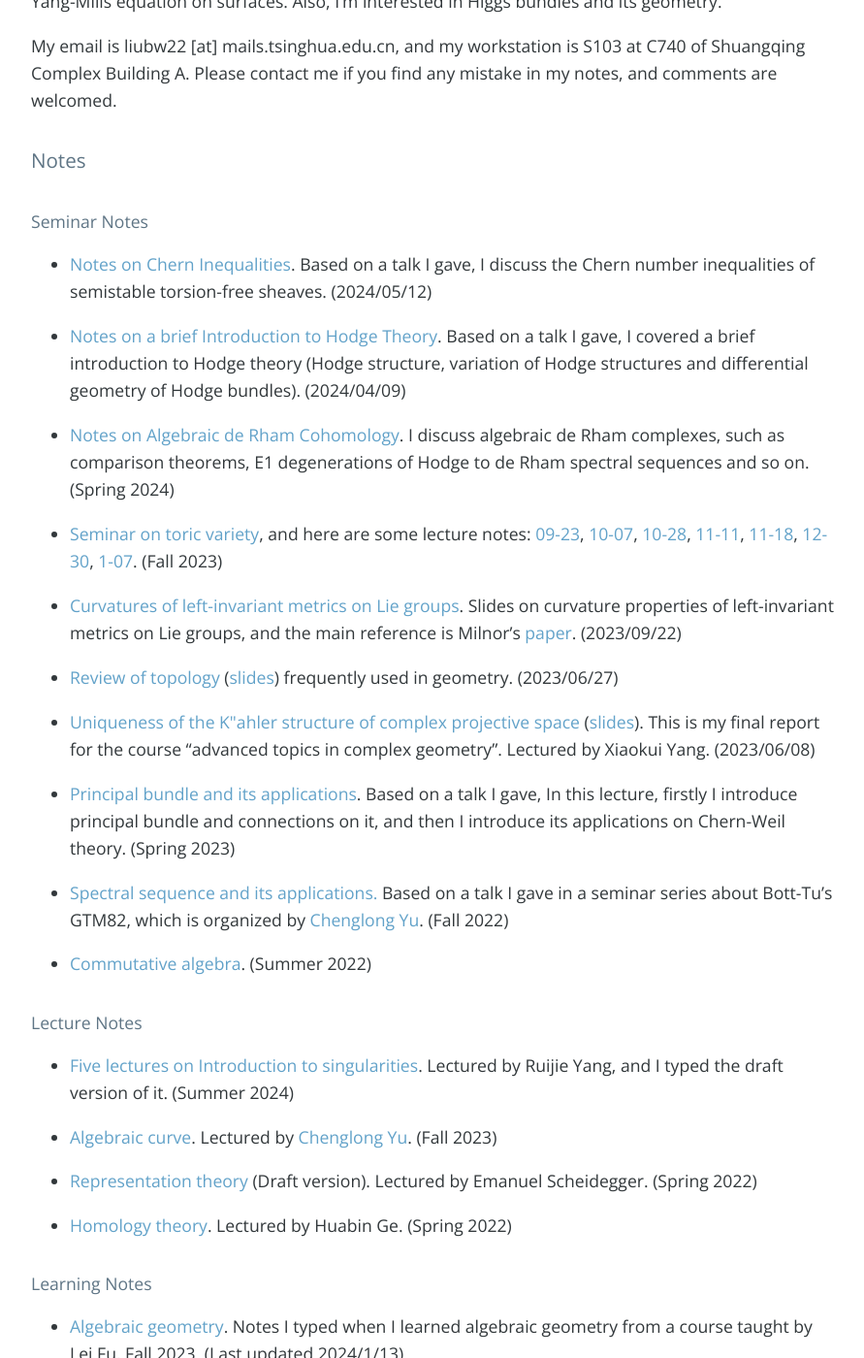
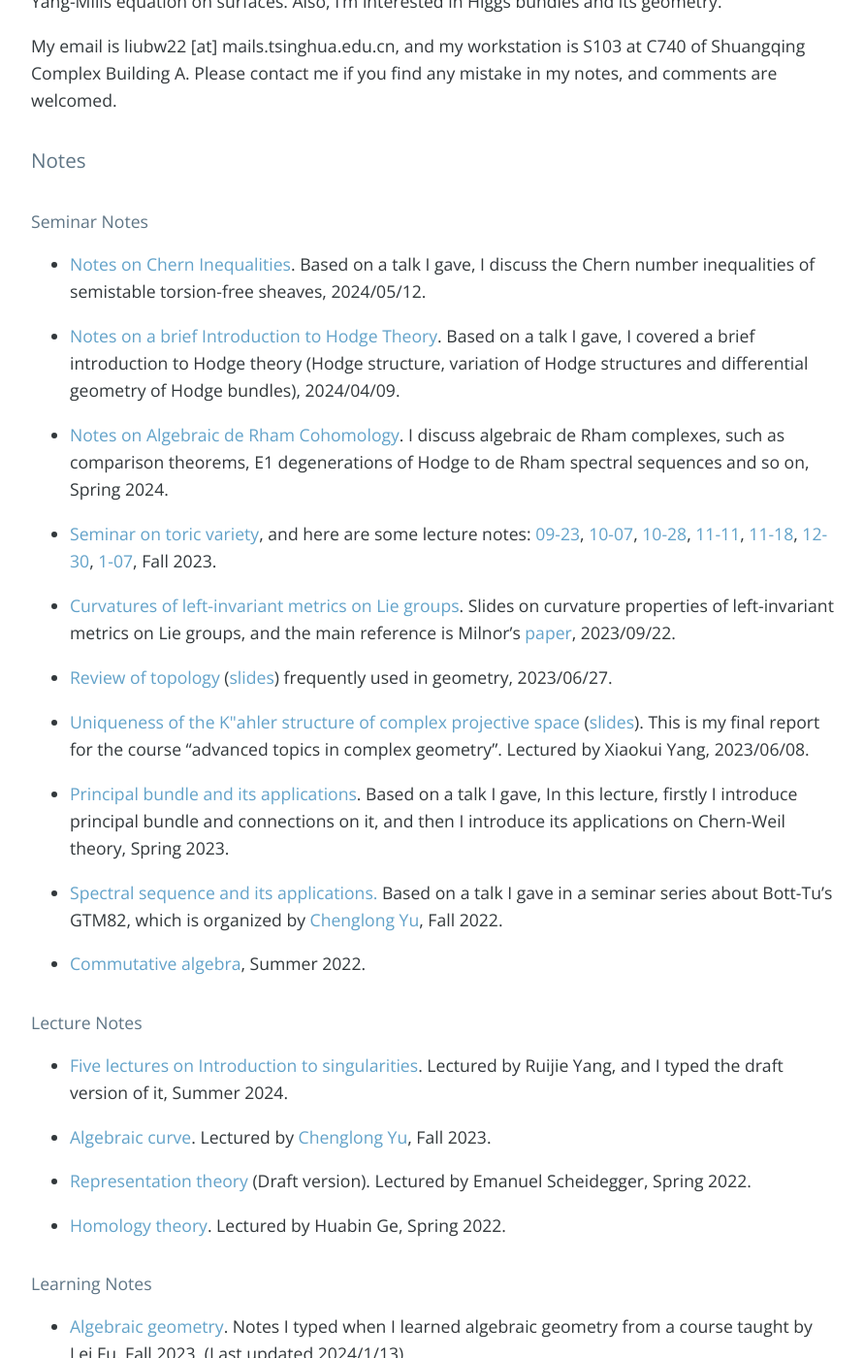
Before and after one commit to bowenl-math/bowenl-math.github.io, a Jekyll site: the page built from index.md, in a window 1280 px wide and 1400 px high, scrolled down 519 px. Shown: the whole window at 97% size, without its empty margins (192-1083 px from the left). Built offline with Jekyll 4.4.1, drawn with Linux system fonts in a browser that asks for light colours; nearby versions of some CDN libraries; our own code applies the rules of GitHub Pages for plain Markdown files; the list of posts is cut into pages by our own code; comment, search, counter and statistics services are not loaded; some of the changed text lies outside the part shown.

Commit message:
Update index.md

```diff
--- a/index.md
+++ b/index.md
@@ -6,37 +6,36 @@ My email is liubw22 [at] mails.tsinghua.edu.cn, and my workstation is S103 at C7
 
 ### Notes
 #### Seminar Notes
-* [Notes on Chern Inequalities](notes/2024Spring/Miyaoka.pdf). Based on a talk I gave, I discuss the Chern number inequalities of semistable torsion-free sheaves. (2024/05/12)
+* [Notes on Chern Inequalities](notes/2024Spring/Miyaoka.pdf). Based on a talk I gave, I discuss the Chern number inequalities of semistable torsion-free sheaves, 2024/05/12.
 
-* [Notes on a brief Introduction to Hodge Theory](notes/2024Spring/04_09.pdf). Based on a talk I gave, I covered a brief introduction to Hodge theory (Hodge structure, variation of Hodge structures and diﬀerential geometry of Hodge bundles). (2024/04/09)
+* [Notes on a brief Introduction to Hodge Theory](notes/2024Spring/04_09.pdf). Based on a talk I gave, I covered a brief introduction to Hodge theory (Hodge structure, variation of Hodge structures and differential geometry of Hodge bundles), 2024/04/09.
 
-* [Notes on Algebraic de Rham Cohomology](notes/2024Spring/algebraic_deRham.pdf). I discuss algebraic de
-Rham complexes, such as comparison theorems, E1 degenerations of Hodge to de Rham spectral sequences and so on. (Spring 2024)
+* [Notes on Algebraic de Rham Cohomology](notes/2024Spring/algebraic_deRham.pdf). I discuss algebraic de Rham complexes, such as comparison theorems, E1 degenerations of Hodge to de Rham spectral sequences and so on, Spring 2024.
 
-* [Seminar on toric variety](notes/2023Fall/toric/syllabus.pdf), and here are some lecture notes: [09-23](notes/2023Fall/toric/09-23.pdf), [10-07](notes/2023Fall/toric/10-07.pdf), [10-28](notes/2023Fall/toric/10-28.pdf), [11-11](notes/2023Fall/toric/11-11.pdf), [11-18](notes/2023Fall/toric/11-18.pdf), [12-30](notes/2023Fall/toric/12-30,01-07.pdf), [1-07](notes/2023Fall/toric/12-30,01-07.pdf). (Fall 2023)
+* [Seminar on toric variety](notes/2023Fall/toric/syllabus.pdf), and here are some lecture notes: [09-23](notes/2023Fall/toric/09-23.pdf), [10-07](notes/2023Fall/toric/10-07.pdf), [10-28](notes/2023Fall/toric/10-28.pdf), [11-11](notes/2023Fall/toric/11-11.pdf), [11-18](notes/2023Fall/toric/11-18.pdf), [12-30](notes/2023Fall/toric/12-30,01-07.pdf), [1-07](notes/2023Fall/toric/12-30,01-07.pdf), Fall 2023.
 
-* [Curvatures of left-invariant metrics on Lie groups](notes/personal notes/Curvatures_of_Lie_group.pdf). Slides on curvature properties of left-invariant metrics on Lie groups, and the main reference is Milnor’s [paper](https://mathscinet.ams.org/mathscinet/article?mr=0425012). (2023/09/22)
+* [Curvatures of left-invariant metrics on Lie groups](notes/personal notes/Curvatures_of_Lie_group.pdf). Slides on curvature properties of left-invariant metrics on Lie groups, and the main reference is Milnor’s [paper](https://mathscinet.ams.org/mathscinet/article?mr=0425012), 2023/09/22.
 
-* [Review of topology](notes/personal notes/Review_of_topology/note.pdf) ([slides](notes/personal notes/Review_of_topology/slides.pdf)) frequently used in geometry. (2023/06/27)
+* [Review of topology](notes/personal notes/Review_of_topology/note.pdf) ([slides](notes/personal notes/Review_of_topology/slides.pdf)) frequently used in geometry, 2023/06/27.
 
-* [Uniqueness of the K\"ahler structure of complex projective space](notes/personal notes/Uniqueness_CPn/note.pdf) ([slides](notes/personal notes/Uniqueness_CPn/slides.pdf)). This is my final report for the course “advanced topics in complex geometry”. Lectured by Xiaokui Yang. (2023/06/08)
+* [Uniqueness of the K\"ahler structure of complex projective space](notes/personal notes/Uniqueness_CPn/note.pdf) ([slides](notes/personal notes/Uniqueness_CPn/slides.pdf)). This is my final report for the course “advanced topics in complex geometry”. Lectured by Xiaokui Yang, 2023/06/08.
 
-* [Principal bundle and its applications](notes/2023Spring/geometry_of_principal_bundle.pdf). Based on a talk I gave, In this lecture, firstly I introduce principal bundle and connections on it, and then I introduce its applications on Chern-Weil theory. (Spring 2023)
+* [Principal bundle and its applications](notes/2023Spring/geometry_of_principal_bundle.pdf). Based on a talk I gave, In this lecture, firstly I introduce principal bundle and connections on it, and then I introduce its applications on Chern-Weil theory, Spring 2023.
 
-* [Spectral sequence and its applications.](notes/2022Fall/Spectral_sequence.pdf) Based on a talk I gave in a seminar series about Bott-Tu’s GTM82, which is organized by [Chenglong Yu](https://chenglongyu.github.io/). (Fall 2022)
+* [Spectral sequence and its applications.](notes/2022Fall/Spectral_sequence.pdf) Based on a talk I gave in a seminar series about Bott-Tu’s GTM82, which is organized by [Chenglong Yu](https://chenglongyu.github.io/), Fall 2022.
 
- * [Commutative algebra](notes/2022Summer/commutative_algebra.pdf). (Summer 2022)
+ * [Commutative algebra](notes/2022Summer/commutative_algebra.pdf), Summer 2022.
 
 
 #### Lecture Notes
 * [Five lectures on Introduction to singularities](https://drive.google.com/file/d/1TNwJU4qZ8c1ai_CBEsrb2sbbXOeXEMT9/view). Lectured by Ruijie
-Yang, and I typed the draft version of it. (Summer 2024)
+Yang, and I typed the draft version of it, Summer 2024.
 
-* [Algebraic curve](notes/2023Fall/algebraic_curve.pdf). Lectured by [Chenglong Yu](https://chenglongyu.github.io/). (Fall 2023)
+* [Algebraic curve](notes/2023Fall/algebraic_curve.pdf). Lectured by [Chenglong Yu](https://chenglongyu.github.io/), Fall 2023.
 
-* [Representation theory](notes/notes for enhanced program of BICMR/Representation_theory.pdf) (Draft version). Lectured by Emanuel Scheidegger. (Spring 2022)
+* [Representation theory](notes/notes for enhanced program of BICMR/Representation_theory.pdf) (Draft version). Lectured by Emanuel Scheidegger, Spring 2022.
 
-* [Homology theory](notes/notes for enhanced program of BICMR/homology.pdf). Lectured by Huabin Ge. (Spring 2022)
+* [Homology theory](notes/notes for enhanced program of BICMR/homology.pdf). Lectured by Huabin Ge, Spring 2022.
 
 
 #### Learning Notes
@@ -45,26 +44,25 @@ Yang, and I typed the draft version of it. (Summer 2024)
 
 * [Symmetric space](notes/personal notes/symmetric_space.pdf). Notes I typed about symmetric space, and the main reference is the [textbook](https://books.google.com.hk/books/about/Differential_Geometry_Lie_Groups_and_Sym.html?id=DWGvsa6bcuMC&redir_esc=y) written by Sigurdur Helgason. (Last updated 2023/09/12)
 
-* [Complex geometry I](notes/personal notes/Complex_geometry_I/Complex_geometry_I.pdf) (Draft version). Lecture notes about complex diﬀerential geometry. The initial draft of this note is taken in spring 2022. in thecourse about Hodge theory taught by [Qizheng Yin](http://faculty.bicmr.pku.edu.cn/~qizheng/#), and that’s my first time to learn this beautiful theory. Later in Spring 2023 I added more useful techniques and advanced topics (such as Schwarz computations, Calabi-Yau theorem and so on) I learnt in the course
-“advanced topics in complex geometry” given by Xiaokui Yang. I also added some other materials from classical books to make this note self-contained.
+* [Complex geometry I](notes/personal notes/Complex_geometry_I/Complex_geometry_I.pdf) (Draft version). Lecture notes about complex differential geometry. The initial draft of this note is taken in spring 2022. in thecourse about Hodge theory taught by [Qizheng Yin](http://faculty.bicmr.pku.edu.cn/~qizheng/#), and that’s my first time to learn this beautiful theory. Later in Spring 2023 I added more useful techniques and advanced topics (such as Schwarz computations, Calabi-Yau theorem and so on) I learnt in the course “advanced topics in complex geometry” given by Xiaokui Yang. I also added some other materials from classical books to make this note self-contained.
 
-* [Partial differential equation](notes/2022Fall/pde.pdf), Notes I typed when I learned about PDE, and it mainly followed the [textbook](https://books.google.com.hk/books/about/Partial_Differential_Equations.html?id=Xnu0o_EJrCQC&redir_esc=y) written by Evans. Fall 2022.
+* [Partial differential equation](notes/2022Fall/pde.pdf), Notes I typed when I learned about PDE, and it mainly followed the [textbook](https://books.google.com.hk/books/about/Partial_Differential_Equations.html?id=Xnu0o_EJrCQC&redir_esc=y) written by Evans, Fall 2022.
 
 * [Riemannian geometry](notes/2022Fall/Riemannian_geometry.pdf). Notes I typed when I learned about Riemannian geometry from a course taught by Xiaokui Yang in
-2022Fall, and from this course I learnt quite a lot. Fall 2022.
+2022Fall, and from this course I learnt quite a lot, Fall 2022.
 
 
 ### Teaching
 #### Lecturer
-* [Review of Algebra1](https://bowenl.notion.site/2024-02-1-44163401a7dd4cf28aa86264640464b5), a quick review for first year undergraduate students. Winter 2024,
+* [Review of Algebra1](https://bowenl.notion.site/2024-02-1-44163401a7dd4cf28aa86264640464b5), a quick review for first year undergraduate students, Winter 2024,
 
 #### Teaching Assistant
-* Fall 2024, Riemann surfaces, lectured by Dan Xie.
-* Spring 2024, Algebra2-H, lectured by Xiang He, [solutions to homework](notes/2024Spring/Solutions_to_HW.pdf).
-* Fall 2023, Algebra1, lectured by Xiang He, [solutions to homework](notes/2023Fall/Solutions_to_HW.pdf).
-* Spring 2023, Algebra2-H, lectured by Chenglong Yu, part solutions to homework [1/3/5/7](notes/2023Spring/Solutions(1_3_5_7).pdf), [9/11/13](notes/2023Spring/Solutions(9_11_13).pdf) and [lecture note](notes/2023Spring/Algebra2-H.pdf).
-* Fall 2022, Abstract algebra, lectured by Xiang He, [solutions to homework](notes/2022Fall/Sol_to_abstract_algebra.pdf).
-* Fall 2022, Algebra1-H, lectured by Chenglong Yu, [lecture note](notes/2022Fall/Algebra1-H.pdf).
+* Riemann surfaces, lectured by Dan Xie, Fall 2024.
+* Algebra2-H, lectured by Xiang He, [solutions to homework](notes/2024Spring/Solutions_to_HW.pdf), Spring 2024.
+* Algebra1, lectured by Xiang He, [solutions to homework](notes/2023Fall/Solutions_to_HW.pdf), Fall 2023.
+* Algebra2-H, lectured by Chenglong Yu, part solutions to homework [1/3/5/7](notes/2023Spring/Solutions(1_3_5_7).pdf), [9/11/13](notes/2023Spring/Solutions(9_11_13).pdf) and [lecture note](notes/2023Spring/Algebra2-H.pdf), Spring 2023.
+* Abstract algebra, lectured by Xiang He, [solutions to homework](notes/2022Fall/Sol_to_abstract_algebra.pdf), Fall 2022.
+* Algebra1-H, lectured by Chenglong Yu, [lecture note](notes/2022Fall/Algebra1-H.pdf), Fall 2022.
 
 
 ### Travel (to workshops, summer schools and so on)
```
